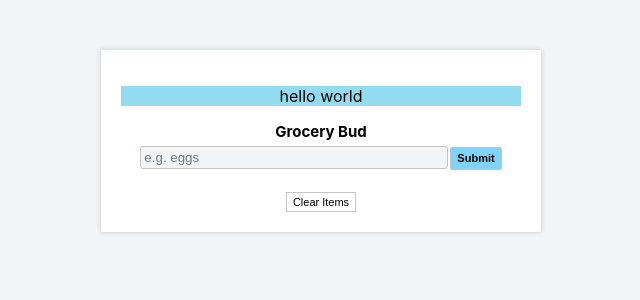
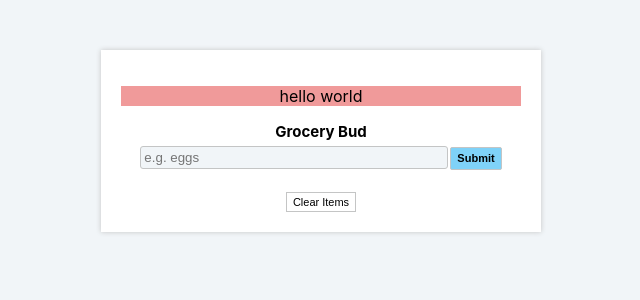
Before and after one commit to LaurenCummings/grocery-list-project, a React (Vite) app: page / in a window 1280 px wide. Shown: the top 300 px of the page, without its empty margins (319-959 px from the left). Built offline with nearby package versions, Linux system fonts and the light colour scheme.

Commit message:
made danger alert styling lighter in color

```diff
--- a/src/App.jsx
+++ b/src/App.jsx
@@ -8,7 +8,7 @@ function App() {
   const [list, setList] = useState([]);
   const [isEditing, setIsEditing] = useState(false);
   const [editId, setEditId] = useState(null);
-  const [alert, setAlert] = useState({ show: true, msg: 'hello world', type: 'success' });
+  const [alert, setAlert] = useState({ show: true, msg: 'hello world', type: 'danger' });
 
   const handleSubmit = (e) => {
     e.preventDefault();
--- a/src/css/Alert.css
+++ b/src/css/Alert.css
@@ -3,5 +3,5 @@
 }
 
 .alert-danger {
-    background-color: rgb(204, 32, 32);
+    background-color: rgb(240, 154, 154);
 }
```
